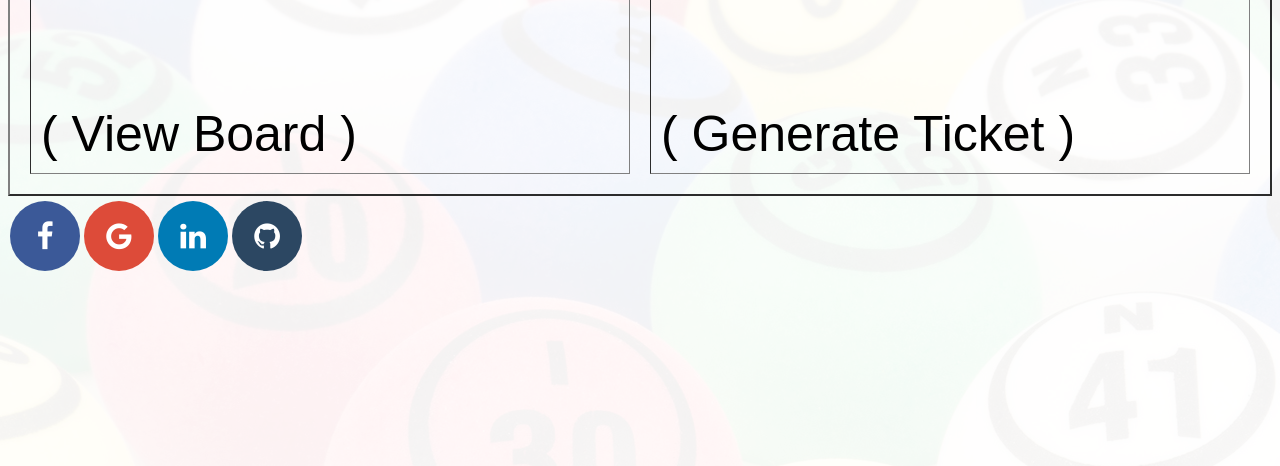
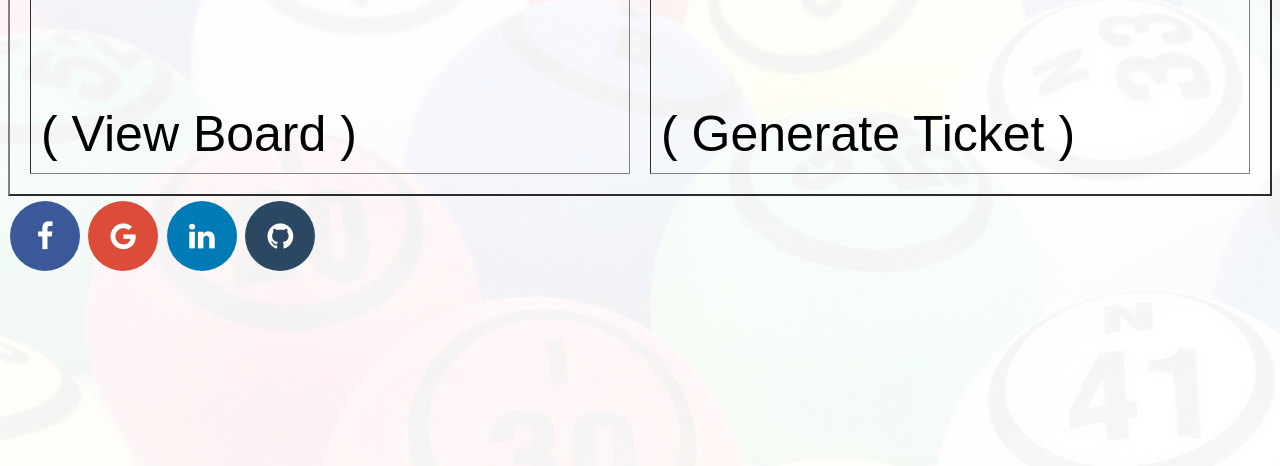
Before and after one commit to devuone/playTambola, a plain HTML site: page index.html in a window 1280 px wide. Shown: the part 330-796 px from the top of the page. Drawn offline with Linux system fonts and the light colour scheme.

Commit message:
Update index.html

```diff
--- a/index.html
+++ b/index.html
@@ -537,10 +537,12 @@
                          <tr>
 	</table>
 
-	<a href="https://www.facebook.com/devesh.bajpai1" class="fa fa-facebook"></a>
+	<div style="margin-right:0">
+	  	<a href="https://www.facebook.com/devesh.bajpai1" class="fa fa-facebook"></a>
 		<a href="mailto:devuone@gmail.com" class="fa fa-google"></a>
 		<a href="https://www.linkedin.com/in/devesh-bajpai-182b9a24/" class="fa fa-linkedin"></a>
 		<a href="https://github.com/devuone/" class="fa fa-github"></a>
+	  </div>
 
 </DIV>
 </body>
```
